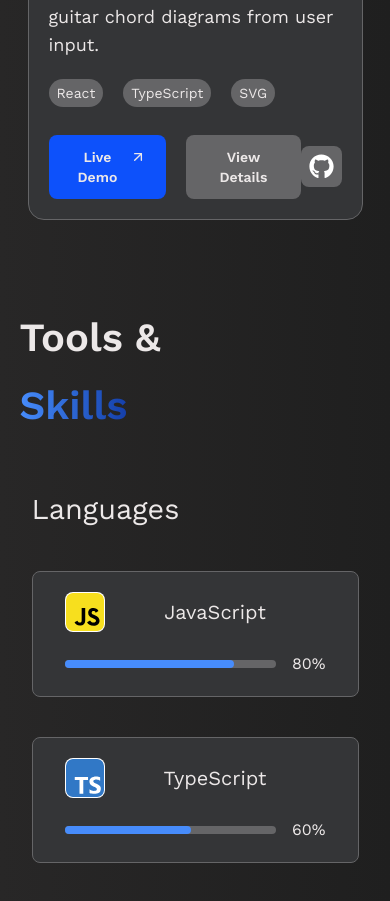
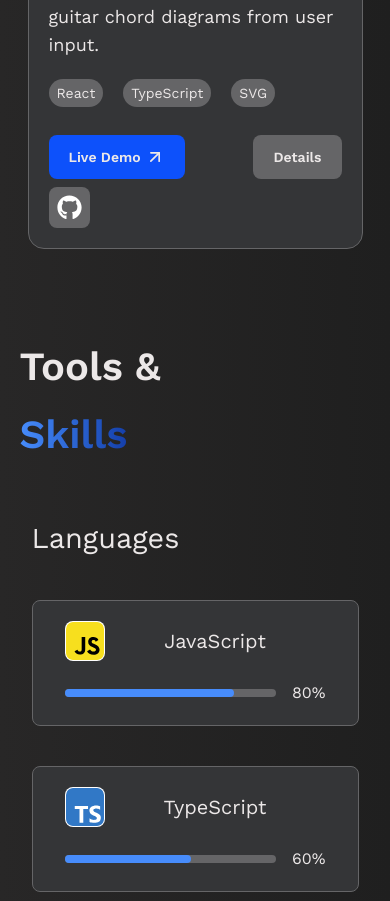
Before and after one commit to MarcSmg/personal-portfolio, a React (Vite) app: page / in a window 390 px wide. Shown: the part 1960-2861 px from the top of the page. Built offline with nearby package versions, Linux system fonts and the light colour scheme.

Commit message:
fix: fix project card layout

```diff
--- a/src/components/project/ProjectCard.tsx
+++ b/src/components/project/ProjectCard.tsx
@@ -43,17 +43,17 @@ const ProjectCard = ({ project }: ProjectProps) => {
 
         </div>
 
-        <div className="flex items-center justify-between">
-          <div className="flex gap-5">
+        <div className="flex flex-col gap-2 justify-between md:flex-row md:items-center">
+          <div className="flex gap-2 justify-between md:justify-start">
 
             <a href={project.links?.live} target="_blank">
               <Button variant="primary" styles=" flex gap-1 text-sm font-semibold px-5 py-3 transition">Live Demo<ArrowUpRight size={20} /> </Button>
             </a>
 
-            <Button variant="secondary" styles=" flex gap-1 text-sm font-semibold px-5 py-3 transition">View Details</Button>
+            <Button variant="secondary" styles=" flex gap-1 text-sm font-semibold px-5 py-3 transition">Details</Button>
           </div>
 
-          <a href={project.links?.github} target="_blank">
+          <a className="flex justify-en" href={project.links?.github} target="_blank">
             <Button variant="secondary" styles=" p-2 hover:brightness-120 transition"><FaGithub className="fill-white" size={25} /></Button>
           </a>
         </div>
--- a/src/components/sections/Projects.tsx
+++ b/src/components/sections/Projects.tsx
@@ -9,7 +9,7 @@ const Projects = () => {
   return (
     <section id="projects" className=" flex flex-col pb-20 scroll-m-10">
       <h1 className="flex gap-2">Recent<span className="mb-10 bg-linear-to-r from-brand to-brand-emphasis text-transparent bg-clip-text inline-block w-fit">Projects</span></h1>
-      <div className=" grid md:grid-cols-2 place-items-center p-2">
+      <div className=" grid lg:grid-cols-2 place-items-center p-2">
         {projectsContent.map((p: ProjectContent) => <ProjectCard key={p.slug} project={p}/> )}
       </div>
     </section>
```
